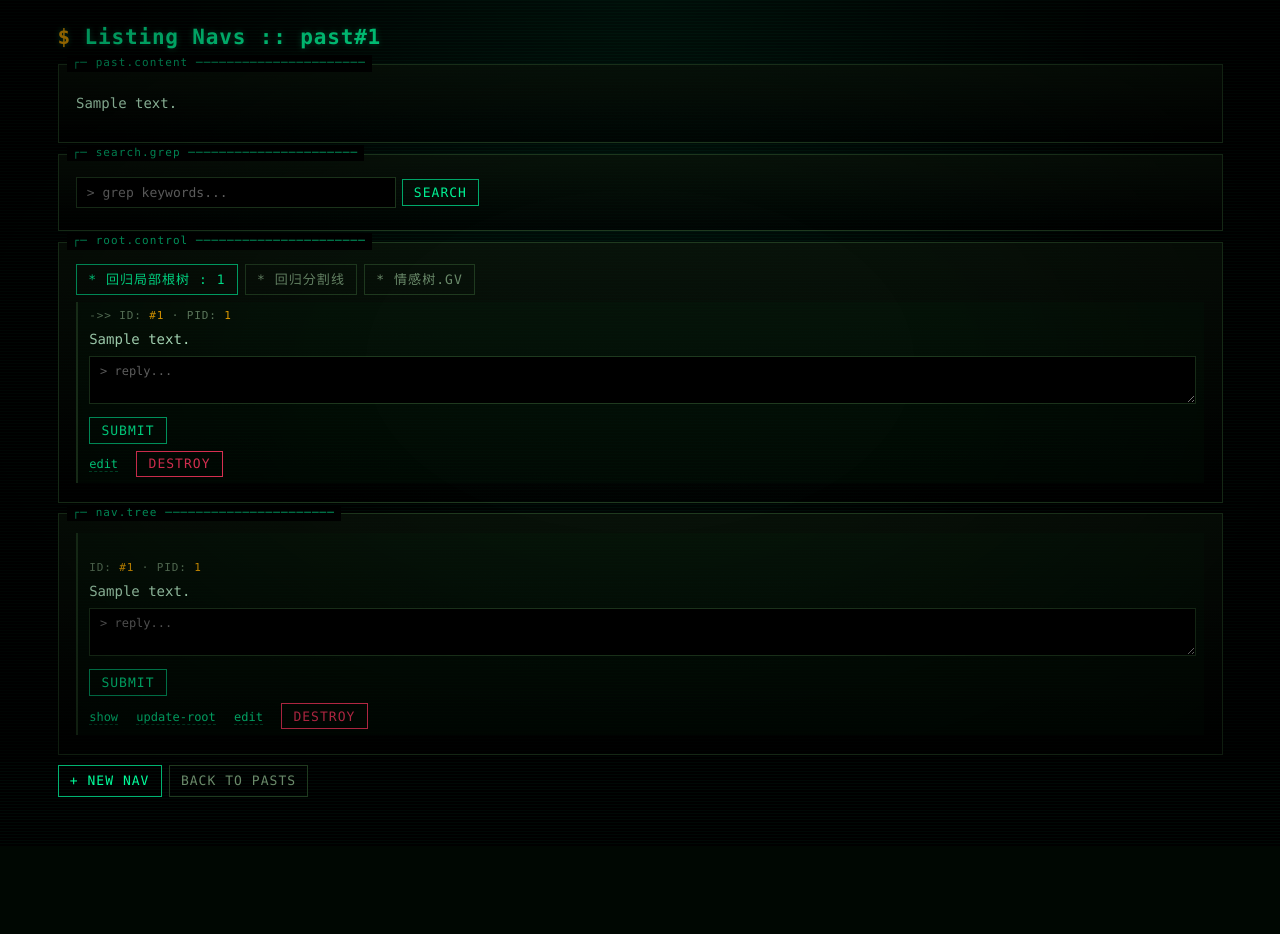
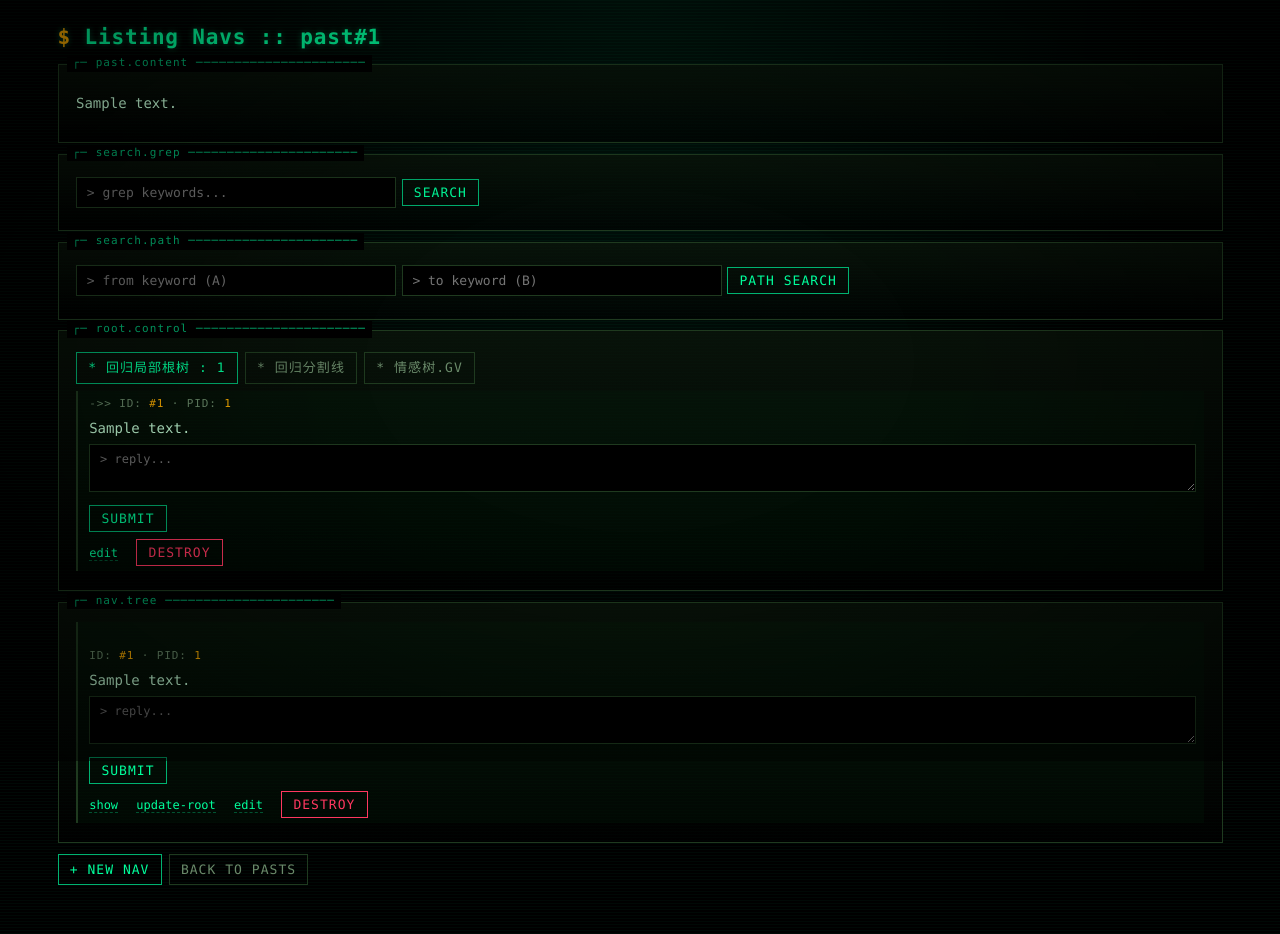
Before and after one commit to xlisp/jimw2015, a Flask app: page /pasts/1/navs/ in a window 1280 px wide. Shown: the part 39-973 px from the top of the page. Before the commit the page ends 836 px from the top, so only its background shows below. Run offline with Flask 3, Linux system fonts and the light colour scheme; a user stored in the database is signed in; tables that the repository leaves empty hold one stand-in row (values such as "Sample post").

Commit message:
split gv and find paths

```diff
--- a/routes/navs.py
+++ b/routes/navs.py
@@ -146,6 +146,12 @@ def index(past_id: int):
     # random indent widths per row, stable-ish per nav id
     indents = {n.id: int(random.random() * 100) for n in navs}
 
+    path_from = request.args.get("path_from", "").strip()
+    path_to = request.args.get("path_to", "").strip()
+    path_results: list[list[Nav]] = []
+    if path_from and path_to:
+        path_results = _find_paths(past_id, path_from, path_to)
+
     return render_template(
         "navs/index.html",
         past=past,
@@ -154,6 +160,9 @@ def index(past_id: int):
         activation_id=activation_id,
         nav_part_root=nav_part_root,
         indents=indents,
+        path_from=path_from,
+        path_to=path_to,
+        path_results=path_results,
     )
 
 
--- a/templates/navs/index.html
+++ b/templates/navs/index.html
@@ -12,6 +12,34 @@
     <input type="text" name="wd" maxlength="100" autocomplete="off" placeholder="> grep keywords...">
     <input type="submit" value="search">
   </form>
+</div>
+
+<div class="panel" data-title="search.path">
+  <form class="search-bar" method="get" action="{{ url_for('navs.index', past_id=past_id) }}">
+    <input type="text" name="path_from" maxlength="100" autocomplete="off"
+           placeholder="> from keyword (A)" value="{{ path_from or '' }}">
+    <input type="text" name="path_to" maxlength="100" autocomplete="off"
+           placeholder="> to keyword (B)" value="{{ path_to or '' }}">
+    <input type="submit" value="path search">
+  </form>
+  {% if path_from and path_to %}
+    <div class="meta">
+      paths A=&ldquo;{{ path_from }}&rdquo; &rarr; B=&ldquo;{{ path_to }}&rdquo;
+      · found <span class="amber">{{ path_results|length }}</span>
+    </div>
+    {% for p in path_results %}
+      <div class="nav-row">
+        <div class="meta">path #{{ loop.index }} · depth {{ p|length }}</div>
+        <div class="content">
+          {% for node in p %}
+            <a href="#{{ node.id }}">#{{ node.id }}</a>
+            <span>{{ node.content }}</span>
+            {% if not loop.last %}<span class="amber"> &rarr; </span>{% endif %}
+          {% endfor %}
+        </div>
+      </div>
+    {% endfor %}
+  {% endif %}
 </div>
 
 <div class="panel" data-title="root.control">
```
